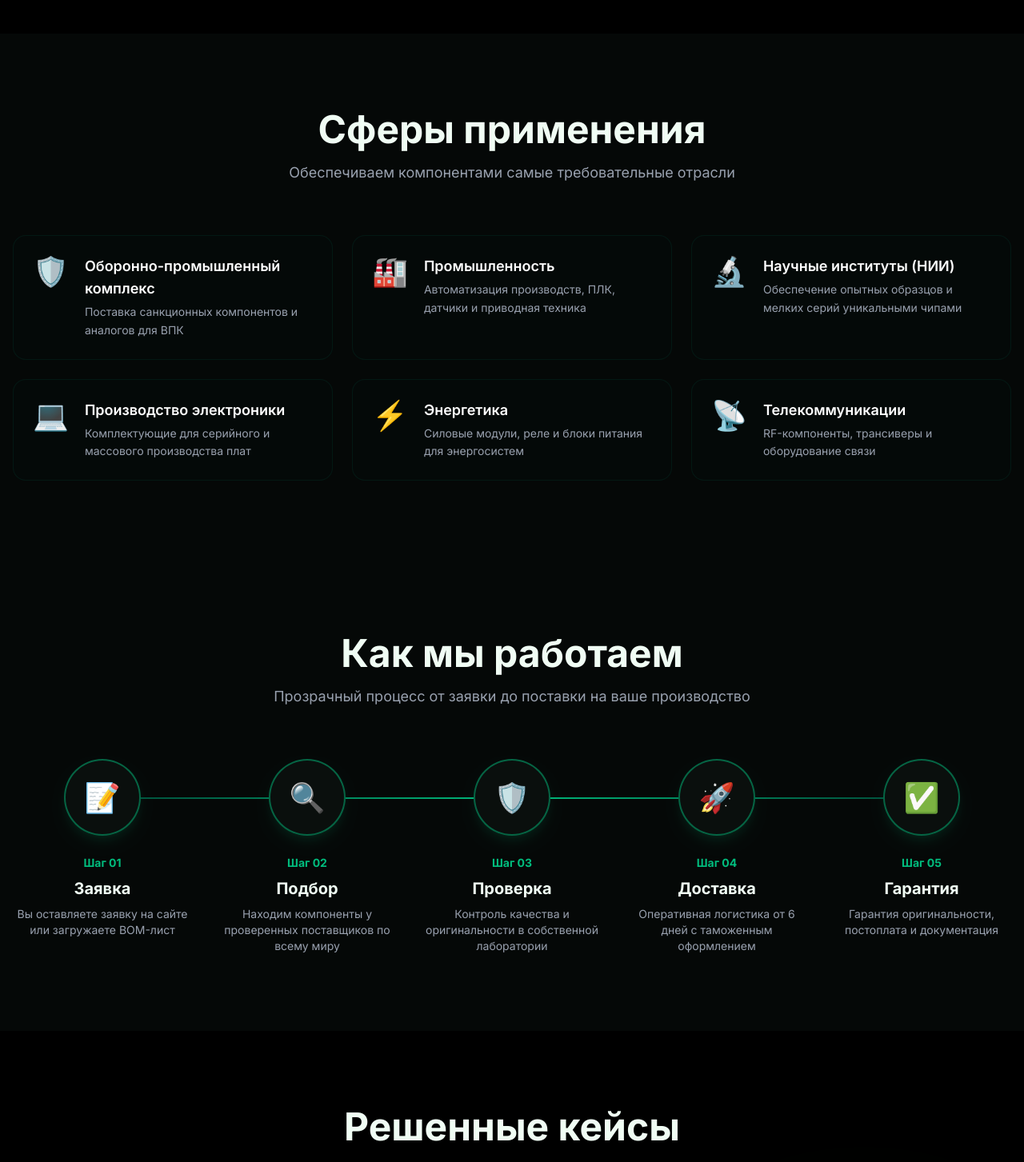
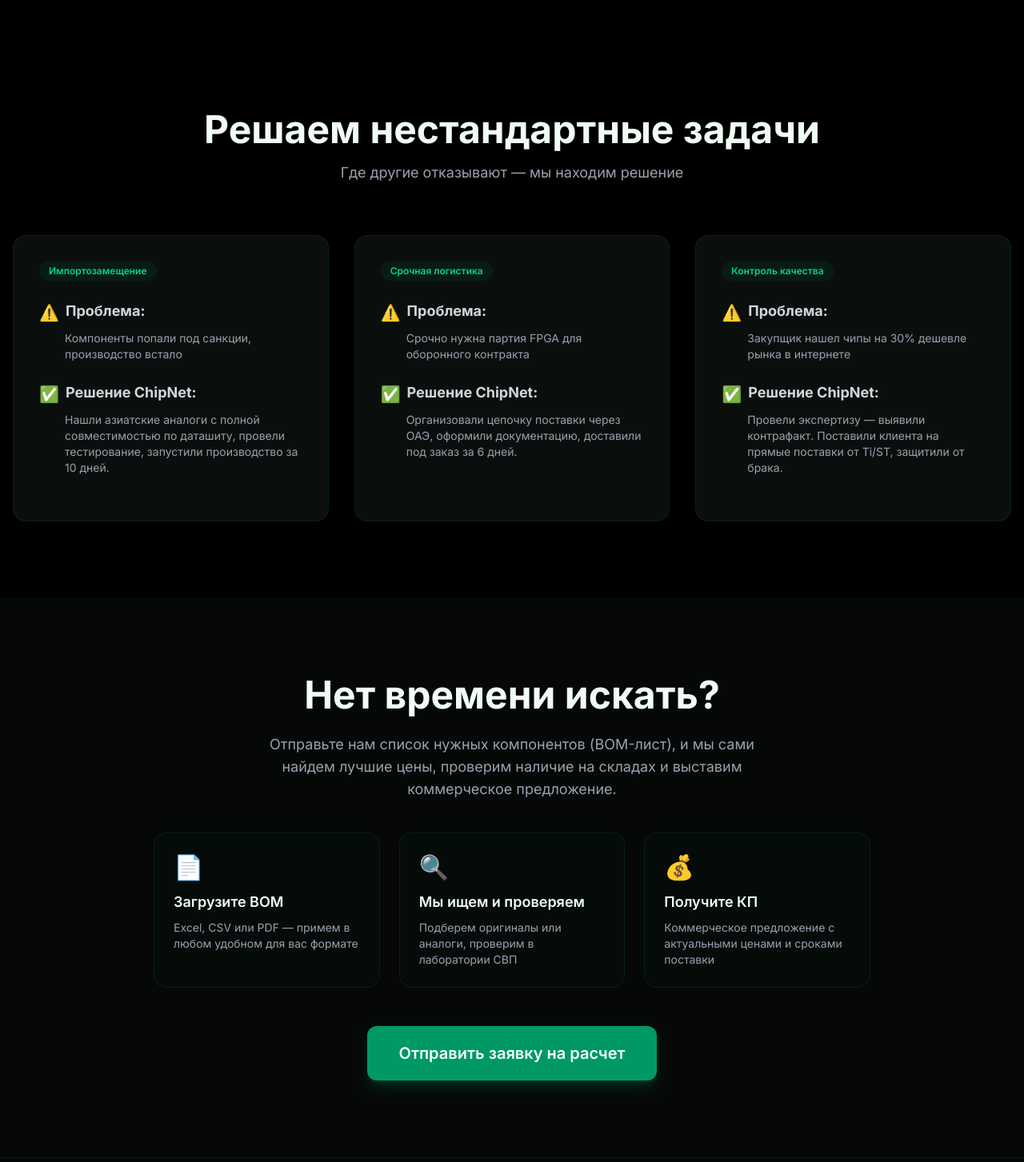
Before and after one commit to vois85-glitch/chip-b2b, a Next.js app: page / in a window 1280 px wide. Shown: the part 2480-3933 px from the top of the page at 80% size. Built offline with nearby package versions, Linux system fonts and the light colour scheme; no server answers.

Commit message:
Добавлено SEO, кейсы и блок прайса

```diff
--- a/app/layout.tsx
+++ b/app/layout.tsx
@@ -2,12 +2,20 @@ import type { Metadata } from "next";
 import { Inter } from "next/font/google";
 import "./globals.css";
 
-// Загружаем правильный технологичный шрифт с кириллицей
 const inter = Inter({ subsets: ["latin", "cyrillic"] });
 
 export const metadata: Metadata = {
-  title: "ChipNet — Поставка электронных компонентов",
-  description: "B2B поставка оригинальных электронных компонентов от 6 дней",
+  title: "ChipNet — Поставка оригинальных электронных компонентов | B2B",
+  description: "Оптовые поставки микросхем, FPGA, микроконтроллеров и разъемов для промышленности и ВПК. Импортозамещение, подбор аналогов, доставка от 6 дней. ООО Деловой Партнёр, Белгород.",
+  keywords: ["электронные компоненты", "микросхемы", "поставка чипов", "B2B электроника", "аналоги санкционных компонентов", "FPGA", "микроконтроллеры оптом", "импортозамещение"],
+  openGraph: {
+    title: "ChipNet — Поставка электронных компонентов от 6 дней",
+    description: "Оригинальные микросхемы и промышленная автоматика. Работаем с ВПК и НИИ.",
+    url: "https://chip-net.ru",
+    siteName: "ChipNet",
+    locale: "ru_RU",
+    type: "website",
+  },
 };
 
 export default function RootLayout({
--- a/app/page.tsx
+++ b/app/page.tsx
@@ -1,15 +1,17 @@
 import Header from '@/components/layout/Header';
 import Hero from '@/components/sections/Hero';
-import BrandsGrid from '@/components/sections/BrandsMarquee'; // Имя файла то же, но экспорт другой
+import BrandsMarquee from '@/components/sections/BrandsMarquee';
 import Advantages from '@/components/sections/Advantages';
 import Catalog from '@/components/sections/Catalog';
+import HardCases from '@/components/sections/HardCases';
+import PriceList from '@/components/sections/PriceList';
+import BomUpload from '@/components/sections/BomUpload';
 import Industries from '@/components/sections/Industries';
 import HowWeWork from '@/components/sections/HowWeWork';
-import Cases from '@/components/sections/Cases';
-import BomUpload from '@/components/sections/BomUpload';
 import FAQ from '@/components/sections/FAQ';
 import AboutCompany from '@/components/sections/AboutCompany';
 import Contacts from '@/components/sections/Contacts';
+import SeoText from '@/components/sections/SeoText';
 import Footer from '@/components/layout/Footer';
 import FloatingCta from '@/components/layout/FloatingCta';
 
@@ -18,16 +20,18 @@ export default function Home() {
     <main className="relative">
       <Header />
       <Hero />
-      <BrandsGrid /> {/* <-- Заменили */}
+      <BrandsMarquee />
       <Advantages />
       <Catalog />
+      <HardCases />
+      <PriceList />
+      <BomUpload />
       <Industries />
       <HowWeWork />
-      <Cases />
-      <BomUpload />
       <FAQ />
       <AboutCompany />
       <Contacts />
+      <SeoText />
       <Footer />
       <FloatingCta />
     </main>
--- /dev/null
+++ b/app/robots.ts
@@ -0,0 +1,11 @@
+import { MetadataRoute } from 'next'
+
+export default function robots(): MetadataRoute.Robots {
+  return {
+    rules: {
+      userAgent: '*',
+      allow: '/',
+    },
+    sitemap: 'https://chip-net.ru/sitemap.xml',
+  }
+}
--- /dev/null
+++ b/app/sitemap.ts
@@ -0,0 +1,12 @@
+import { MetadataRoute } from 'next'
+
+export default function sitemap(): MetadataRoute.Sitemap {
+  return [
+    {
+      url: 'https://chip-net.ru',
+      lastModified: new Date(),
+      changeFrequency: 'weekly',
+      priority: 1,
+    },
+  ]
+}
--- /dev/null
+++ b/components/sections/HardCases.tsx
@@ -0,0 +1,64 @@
+'use client';
+
+import { motion } from 'framer-motion';
+
+const cases = [
+  {
+    problem: 'Компоненты попали под санкции, производство встало',
+    solution: 'Нашли азиатские аналоги с полной совместимостью по даташиту, провели тестирование, запустили производство за 10 дней.',
+    tag: 'Импортозамещение'
+  },
+  {
+    problem: 'Срочно нужна партия FPGA для оборонного контракта',
+    solution: 'Организовали цепочку поставки через ОАЭ, оформили документацию, доставили под заказ за 6 дней.',
+    tag: 'Срочная логистика'
+  },
+  {
+    problem: 'Закупщик нашел чипы на 30% дешевле рынка в интернете',
+    solution: 'Провели экспертизу — выявили контрафакт. Поставили клиента на прямые поставки от Ti/ST, защитили от брака.',
+    tag: 'Контроль качества'
+  },
+];
+
+export default function HardCases() {
+  return (
+    <section className="py-24 px-4 bg-black relative overflow-hidden">
+      <div className="max-w-7xl mx-auto relative z-10">
+        <div className="text-center mb-16">
+          <h2 className="text-3xl md:text-5xl font-bold mb-4">Решаем нестандартные задачи</h2>
+          <p className="text-gray-400 text-lg">Где другие отказывают — мы находим решение</p>
+        </div>
+
+        <div className="grid grid-cols-1 md:grid-cols-3 gap-8">
+          {cases.map((c, index) => (
+            <motion.div
+              key={index}
+              initial={{ opacity: 0, y: 30 }}
+              whileInView={{ opacity: 1, y: 0 }}
+              viewport={{ once: true }}
+              transition={{ duration: 0.5, delay: index * 0.15 }}
+              className="bg-[#0a0f0d] border border-emerald-900/30 rounded-2xl p-8 flex flex-col"
+            >
+              <span className="text-xs font-semibold text-emerald-400 bg-emerald-900/20 px-3 py-1 rounded-full self-start mb-6">
+                {c.tag}
+              </span>
+              <div className="mb-6 flex-grow">
+                <h3 className="text-lg font-bold mb-2 text-gray-300 flex items-start gap-2">
+                  <span className="text-red-500 text-xl mt-0.5 shrink-0">⚠️</span>
+                  <span>Проблема:</span>
+                </h3>
+                <p className="text-gray-400 text-sm mb-6 ml-8">{c.problem}</p>
+
+                <h3 className="text-lg font-bold mb-2 text-gray-300 flex items-start gap-2">
+                  <span className="text-emerald-500 text-xl mt-0.5 shrink-0">✅</span>
+                  <span>Решение ChipNet:</span>
+                </h3>
+                <p className="text-gray-400 text-sm ml-8">{c.solution}</p>
+              </div>
+            </motion.div>
+          ))}
+        </div>
+      </div>
+    </section>
+  );
+}
--- /dev/null
+++ b/components/sections/PriceList.tsx
@@ -0,0 +1,44 @@
+'use client';
+
+import { motion } from 'framer-motion';
+
+export default function PriceList() {
+  return (
+    <section className="py-24 px-4 bg-[#050807] border-y border-emerald-900/20">
+      <div className="max-w-4xl mx-auto text-center">
+        <motion.div
+          initial={{ opacity: 0, y: 20 }}
+          whileInView={{ opacity: 1, y: 0 }}
+          viewport={{ once: true }}
+        >
+          <h2 className="text-3xl md:text-5xl font-bold mb-6">Нет времени искать?</h2>
+          <p className="text-gray-400 text-lg mb-10 max-w-2xl mx-auto">
+            Отправьте нам список нужных компонентов (BOM-лист), и мы сами найдем лучшие цены, проверим наличие на складах и выставим коммерческое предложение.
+          </p>
+
+          <div className="grid grid-cols-1 md:grid-cols-3 gap-6 mb-12 text-left">
+            <div className="bg-emerald-950/10 border border-emerald-900/30 rounded-2xl p-6">
+              <div className="text-3xl mb-3">📄</div>
+              <h3 className="font-semibold text-lg mb-2">Загрузите BOM</h3>
+              <p className="text-gray-400 text-sm">Excel, CSV или PDF — примем в любом удобном для вас формате</p>
+            </div>
+            <div className="bg-emerald-950/10 border border-emerald-900/30 rounded-2xl p-6">
+              <div className="text-3xl mb-3">🔍</div>
+              <h3 className="font-semibold text-lg mb-2">Мы ищем и проверяем</h3>
+              <p className="text-gray-400 text-sm">Подберем оригиналы или аналоги, проверим в лаборатории СВП</p>
+            </div>
+            <div className="bg-emerald-950/10 border border-emerald-900/30 rounded-2xl p-6">
+              <div className="text-3xl mb-3">💰</div>
+              <h3 className="font-semibold text-lg mb-2">Получите КП</h3>
+              <p className="text-gray-400 text-sm">Коммерческое предложение с актуальными ценами и сроками поставки</p>
+            </div>
+          </div>
+
+          <a href="#bom" className="inline-block px-10 py-5 bg-emerald-600 hover:bg-emerald-700 rounded-xl text-xl font-semibold transition-all shadow-lg shadow-emerald-600/25 hover:shadow-emerald-600/40">
+            Отправить заявку на расчет
+          </a>
+        </motion.div>
+      </div>
+    </section>
+  );
+}
--- /dev/null
+++ b/components/sections/SeoText.tsx
@@ -0,0 +1,25 @@
+export default function SeoText() {
+  return (
+    <section className="py-24 px-4 bg-black border-t border-emerald-900/20">
+      <div className="max-w-4xl mx-auto">
+        <h2 className="text-2xl md:text-3xl font-bold mb-6 text-center">
+          Надежный поставщик электронных компонентов для промышленности
+        </h2>
+        <div className="text-gray-400 leading-relaxed space-y-4 text-sm md:text-base">
+          <p>
+            Компания <strong className="text-gray-200">ООО «Деловой Партнёр» (ChipNet)</strong> — это прямой поставщик оригинальных электронных компонентов и промышленной автоматики. Мы специализируемся на обеспечении предприятий ВПК, НИИ и производств радиоэлектронной аппаратуры критически важными комплектующими.
+          </p>
+          <p>
+            В условиях санкций и разрыва цепочек поставок мы предлагаем комплексные решения по <strong className="text-gray-200">импортозамещению</strong>: от подбора точных аналогов (кросс-референс) для unavailable позиций до организации сложной логистики из Китая, Тайваня, США и Европы. Сроки поставки — от 6 рабочих дней.
+          </p>
+          <p>
+            В нашем каталоге представлены микросхемы (FPGA, микроконтроллеры, процессоры), разъемы, блоки питания, датчики и пассивные компоненты от ведущих мировых производителей: Texas Instruments, STMicroelectronics, NXP, Xilinx, Microchip и других. Вся продукция проходит входной контроль качества и сопровождается документацией.
+          </p>
+          <p>
+            Мы работаем по договору поставки с постоплатой для постоянных клиентов. Чтобы получить коммерческое предложение, загрузите ваш BOM-лист (список компонентов) на сайте или свяжитесь с нашими инженерами.
+          </p>
+        </div>
+      </div>
+    </section>
+  );
+}
```
